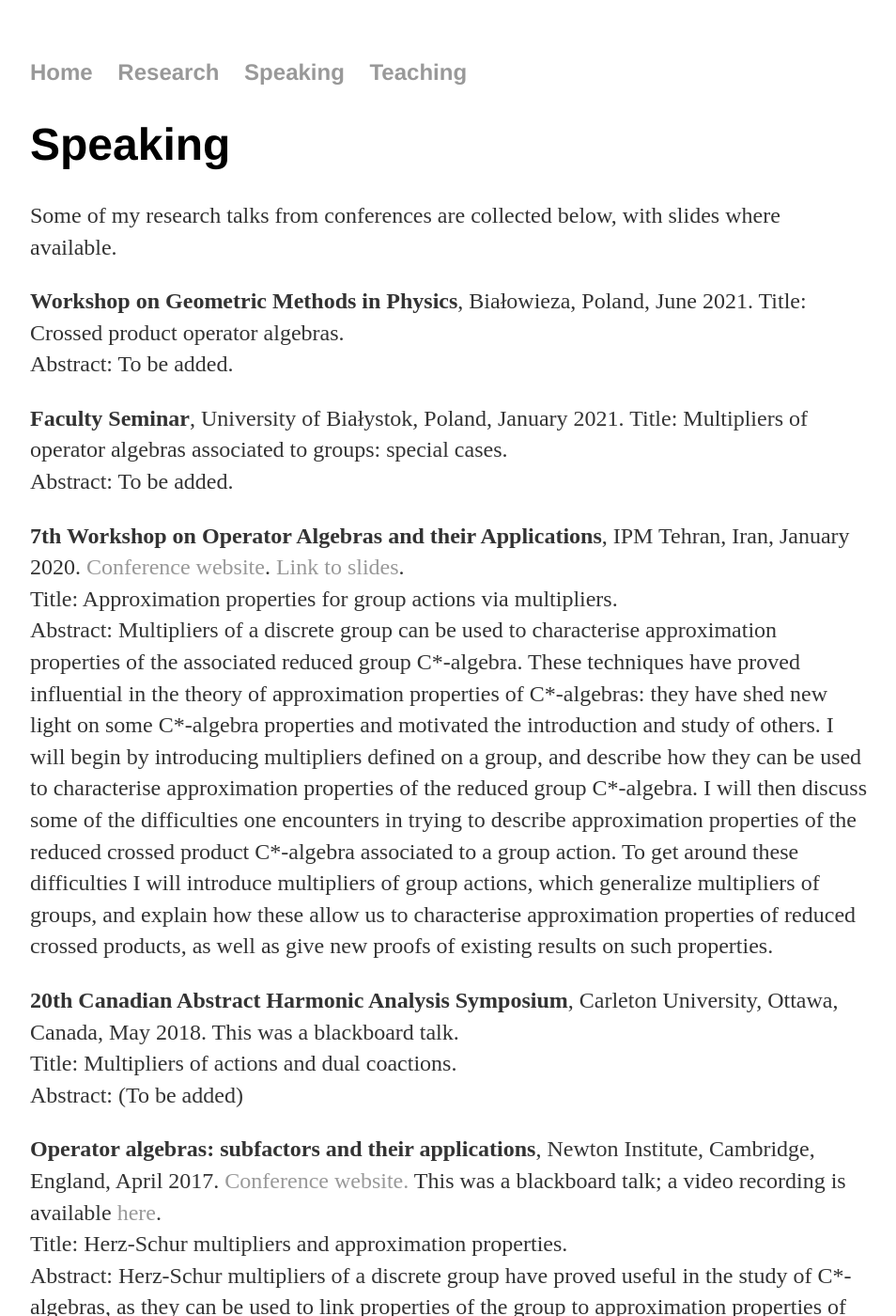
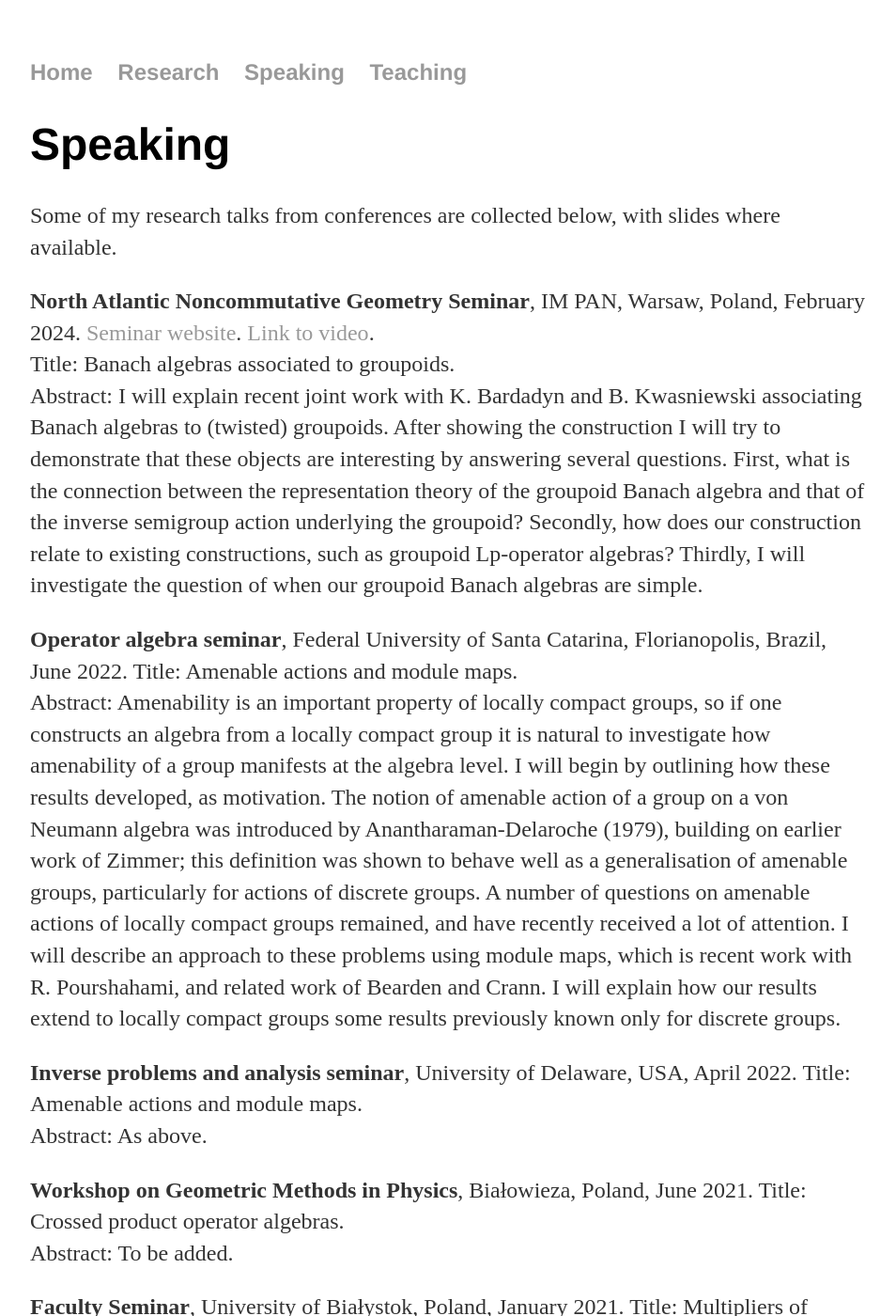
Before and after one commit to andrewmckeemaths/andrewmckeemaths.github.io, a Jekyll site: the page built from speaking/index.html, in a window 1280 px wide and 1400 px high. Shown: the whole window at 94% size, without its empty margins (160-1114 px from the left). Built offline with Jekyll 4.4.1, drawn with Linux system fonts in a browser that asks for light colours; some of the changed text lies outside the part shown.

Commit message:
Update index.html
Added talks 2022-2024

```diff
--- a/speaking/index.html
+++ b/speaking/index.html
@@ -7,21 +7,39 @@ title: Andrew McKee
 
 <p>Some of my research talks from conferences are collected below, with slides where available.</p>
 
+<p><strong>North Atlantic Noncommutative Geometry Seminar</strong>, IM PAN, Warsaw, Poland, February 2024. <a href="https://www.mimuw.edu.pl/en/seminars/talk/banach-algebras-constructed-from-groupoids/">Seminar website</a>. <a href="https://www.youtube.com/watch?v=a9Lc9NHtVoY">Link to video</a>.<br />
+Title: Banach algebras associated to groupoids.<br />
+Abstract: I will explain recent joint work with K. Bardadyn and B. Kwasniewski associating Banach algebras to (twisted) groupoids. After showing the construction I will try to demonstrate that these objects are interesting by answering several questions.  First, what is the connection between the representation theory of the groupoid Banach algebra and that of the inverse semigroup action underlying the groupoid? Secondly, how does our construction relate to existing constructions, such as groupoid Lp-operator algebras? Thirdly, I will investigate the question of when our groupoid Banach algebras are simple.
+</p>
+
+<p><strong>Operator algebra seminar</strong>,  Federal University of Santa Catarina, Florianopolis, Brazil, June 2022.
+Title: Amenable actions and module maps.<br />
+Abstract: Amenability is an important property of locally compact groups, so if one constructs an algebra from a locally compact group it is natural to investigate how amenability of a group manifests at the algebra level. I will begin by outlining how these results developed, as motivation. The notion of amenable action of a group on a von Neumann algebra was introduced by Anantharaman-Delaroche (1979), building on earlier work of Zimmer; this definition was shown to behave well as a generalisation of amenable groups, particularly for actions of discrete groups. A number of questions on amenable actions of locally compact groups remained, and have recently received a lot of attention. I will describe an approach to these problems using module maps, which is recent work with R. Pourshahami, and related work of Bearden and Crann. I will explain how our results extend to locally compact groups some results previously known only for discrete groups.
+</p>
+
+<p><strong>Inverse problems and analysis seminar</strong>, University of Delaware, USA, April 2022.
+Title: Amenable actions and module maps.<br />
+Abstract: As above.
+</p>
+
 <p><strong>Workshop on Geometric Methods in Physics</strong>, Białowieza, Poland, June 2021.
 Title: Crossed product operator algebras.<br />
 Abstract: To be added.
+</p>
 
 <p><strong>Faculty Seminar</strong>, University of Białystok, Poland, January 2021.
 Title: Multipliers of operator algebras associated to groups: special cases.<br />
 Abstract: To be added.
+</p>
 
 <p><strong>7th Workshop on Operator Algebras and their Applications</strong>, IPM Tehran, Iran, January 2020. <a href="http://math.ipm.ac.ir/conferences/2020/OpeAlg2020/">Conference website</a>. <a href="slides/multipliersapproximationTehran.pdf">Link to slides</a>.<br />
 Title: Approximation properties for group actions via multipliers.<br />
 Abstract: Multipliers of a discrete group can be used to characterise approximation properties of the associated reduced group C*-algebra. These techniques have proved influential in the theory of approximation properties of C*-algebras: they have shed new light on some C*-algebra properties and motivated the introduction and study of others. I will begin by introducing multipliers defined on a group, and describe how they can be used to characterise approximation properties of the reduced group C*-algebra. I will then discuss some of the difficulties one encounters in trying to describe approximation properties of the reduced crossed product C*-algebra associated to a group action. To get around these difficulties I will introduce multipliers of group actions, which generalize multipliers of groups, and explain how these allow us to characterise approximation properties of reduced crossed products, as well as give new proofs of existing results on such properties.</p>
+</p>
 
 <p><strong>20th Canadian Abstract Harmonic Analysis Symposium</strong>, Carleton University, Ottawa, Canada, May 2018. This was a blackboard talk.<br />
 Title: Multipliers of actions and dual coactions.<br />
-Abstract: (To be added)
+Abstract: To be added.
 </p>
 
 <p><strong>Operator algebras: subfactors and their applications</strong>, Newton Institute, Cambridge, England, April 2017. <a href="http://www.newton.ac.uk/event/oas">Conference website.</a> This was a blackboard talk; a video recording is available <a href="http://www.newton.ac.uk/seminar/20170420140015002">here</a>.<br />
```
